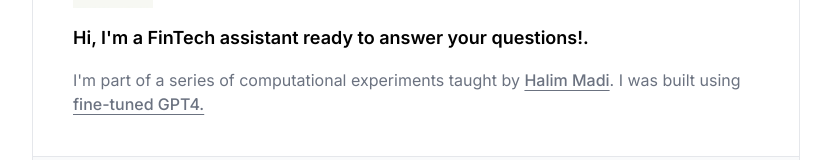
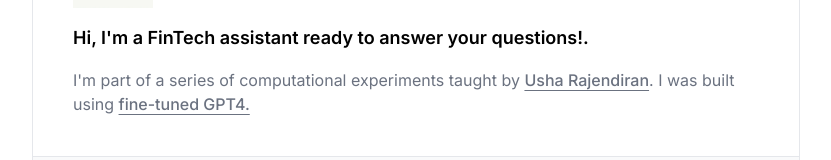
Before and after one commit to ur2910/FinTech_model, a Next.js app: page / in a window 1280 px wide. Shown: the part 193-353 px from the top of the page, without its empty margins (224-1055 px from the left). Built offline with nearby package versions, Linux system fonts and the light colour scheme.

Commit message:
Update page.tsx

```diff
--- a/app/page.tsx
+++ b/app/page.tsx
@@ -93,7 +93,7 @@ export default function Chat() {
                 rel="noopener noreferrer"
                 className="font-medium underline underline-offset-4 transition-colors hover:text-black"
               >
-                Halim Madi
+                Usha Rajendiran
               </a>. I was built using{" "}
               <a
                 href="https://openai.com/blog/gpt-3-5-turbo-fine-tuning-and-api-updates"
```
